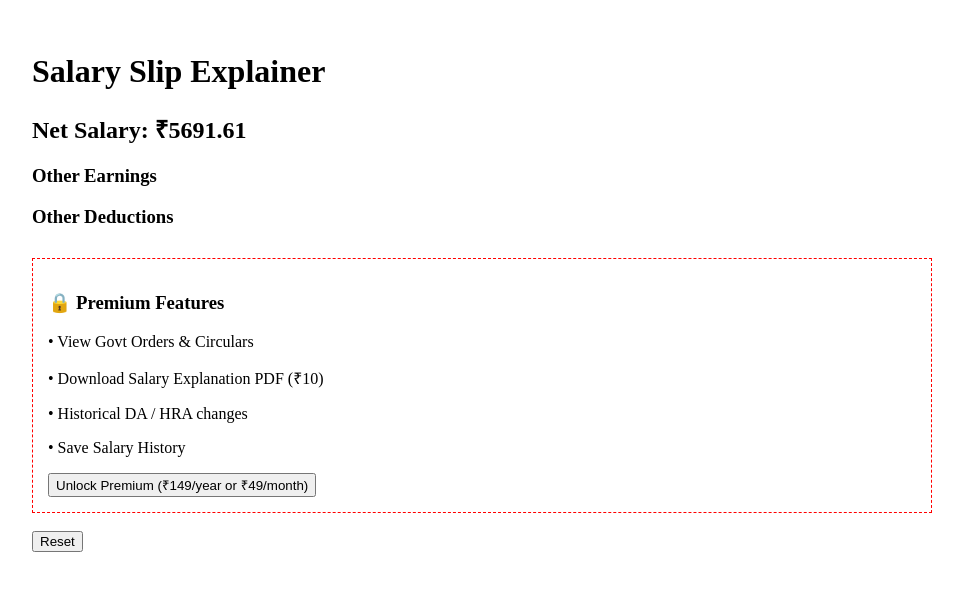
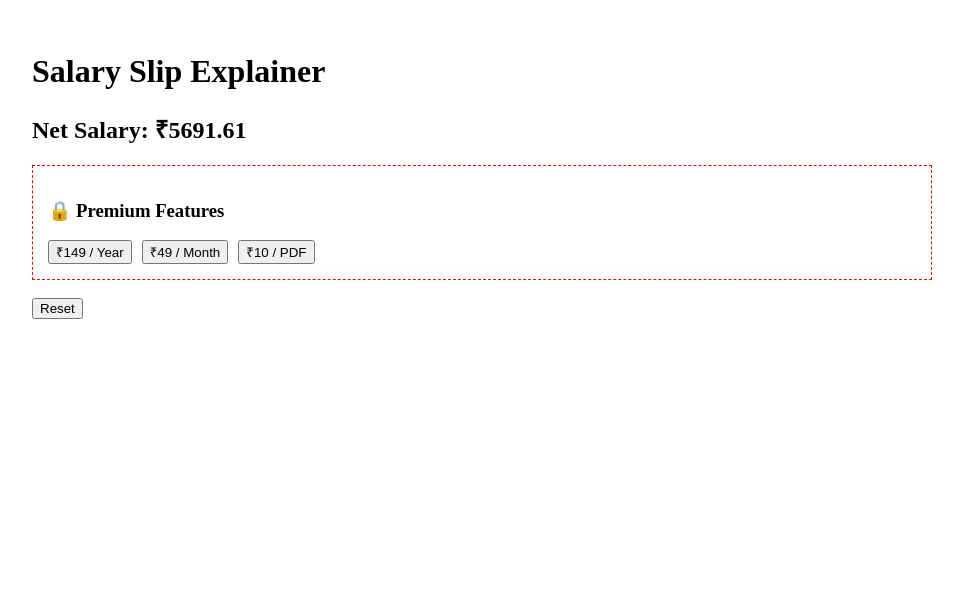
Before and after one commit to salarysamjho/salary-slip-explainer-v1, a Next.js app: page / in a window 1280 px wide. Both pictures are taken after typing "5", "5" into the empty fields and a click on the button "Calculate Salary". Shown: the top 590 px of the page, without its empty margins (158-1121 px from the left). Built offline with nearby package versions, Linux system fonts and the light colour scheme.

Commit message:
Update page.tsx

```diff
--- a/app/page.tsx
+++ b/app/page.tsx
@@ -9,14 +9,20 @@ type ExtraItem = {
 
 type UserPlan = "free" | "monthly" | "annual";
 
+declare global {
+  interface Window {
+    Razorpay: any;
+  }
+}
+
 export default function Home() {
-  // ===== CONSTANTS =====
+  // ================= CONSTANTS =================
   const DA_RATE = 0.58;
   const TA_AMOUNT = 3600;
   const DA_ON_TA_RATE = 0.58;
   const HRA_RATES: Record<string, number> = { X: 0.3, Y: 0.2, Z: 0.1 };
 
-  // ===== STATES =====
+  // ================= STATES =================
   const [basicPay, setBasicPay] = useState<number | "">("");
   const [city, setCity] = useState("X");
   const [npsApplicable, setNpsApplicable] = useState(true);
@@ -26,29 +32,20 @@ export default function Home() {
   const [extraDeductions, setExtraDeductions] = useState<ExtraItem[]>([]);
 
   const [calcDone, setCalcDone] = useState(false);
+  const [userPlan, setUserPlan] = useState<UserPlan>("free");
 
-  // 🔐 PREMIUM STATE (DEFAULT FREE)
-  const [userPlan] = useState<UserPlan>("free");
-
-  // ===== HELPERS =====
+  // ================= HELPERS =================
   const explain = (name: string, type: "earning" | "deduction") => {
     const n = name.toLowerCase();
-    if (n.includes("ltc"))
-      return { en: "Leave Travel Concession for travel.", hi: "यात्रा हेतु अवकाश यात्रा रियायत।" };
-    if (n.includes("bonus"))
-      return { en: "Performance-based bonus.", hi: "प्रदर्शन आधारित बोनस।" };
-    if (n.includes("overtime"))
-      return { en: "Extra duty payment.", hi: "अतिरिक्त कार्य भुगतान।" };
-    if (n.includes("tax") || n === "pt")
-      return { en: "Statutory tax deduction.", hi: "कानूनी कर कटौती।" };
-    if (n.includes("loan"))
-      return { en: "Loan recovery.", hi: "ऋण की कटौती।" };
-    if (n.includes("union"))
-      return { en: "Union subscription fee.", hi: "यूनियन सदस्यता शुल्क।" };
+    if (n.includes("ltc")) return { en: "Leave Travel Concession.", hi: "अवकाश यात्रा रियायत।" };
+    if (n.includes("bonus")) return { en: "Performance bonus.", hi: "प्रदर्शन आधारित बोनस।" };
+    if (n.includes("overtime")) return { en: "Overtime payment.", hi: "अतिरिक्त कार्य भुगतान।" };
+    if (n === "pt" || n.includes("tax")) return { en: "Professional Tax.", hi: "प्रोफेशनल टैक्स।" };
+    if (n.includes("union")) return { en: "Union fee.", hi: "यूनियन शुल्क।" };
 
     return {
-      en: type === "earning" ? "Additional earning declared." : "Additional deduction declared.",
-      hi: type === "earning" ? "घोषित अतिरिक्त आय।" : "घोषित अतिरिक्त कटौती।",
+      en: type === "earning" ? "Additional earning." : "Additional deduction.",
+      hi: type === "earning" ? "अतिरिक्त आय।" : "अतिरिक्त कटौती।",
     };
   };
 
@@ -62,7 +59,41 @@ export default function Home() {
     setCalcDone(false);
   };
 
-  // ===== INPUT SCREEN =====
+  // ================= RAZORPAY =================
+  const loadRazorpay = () =>
+    new Promise<boolean>((resolve) => {
+      const script = document.createElement("script");
+      script.src = "https://checkout.razorpay.com/v1/checkout.js";
+      script.onload = () => resolve(true);
+      script.onerror = () => resolve(false);
+      document.body.appendChild(script);
+    });
+
+  const pay = async (amount: number, plan: UserPlan) => {
+    const loaded = await loadRazorpay();
+    if (!loaded) {
+      alert("Razorpay SDK failed to load");
+      return;
+    }
+
+    const options = {
+      key: "rzp_test_REPLACE_WITH_YOUR_KEY",
+      amount: amount * 100,
+      currency: "INR",
+      name: "Salary Slip Explainer",
+      description: "Premium Access",
+      handler: function () {
+        alert("Payment Successful (Test Mode)");
+        setUserPlan(plan);
+      },
+      theme: { color: "#1976d2" },
+    };
+
+    const rzp = new window.Razorpay(options);
+    rzp.open();
+  };
+
+  // ================= INPUT SCREEN =================
   if (!calcDone) {
     return (
       <div style={{ padding: 24, maxWidth: 900, margin: "auto" }}>
@@ -89,102 +120,44 @@ export default function Home() {
         <input type="number" value={cgeis} onChange={(e) => setCgeis(Number(e.target.value))} />
         <br /><br />
 
-        <h3>Other Earnings (Optional)</h3>
-        {extraEarnings.map((e, i) => (
-          <div key={i}>
-            <input placeholder="Name" value={e.name} onChange={(ev) => {
-              const copy = [...extraEarnings];
-              copy[i].name = ev.target.value;
-              setExtraEarnings(copy);
-            }} />
-            <input type="number" placeholder="Amount" value={e.amount} onChange={(ev) => {
-              const copy = [...extraEarnings];
-              copy[i].amount = Number(ev.target.value);
-              setExtraEarnings(copy);
-            }} />
-          </div>
-        ))}
-        <button onClick={() => setExtraEarnings([...extraEarnings, { name: "", amount: 0 }])}>+ Add Earning</button>
-
-        <h3>Other Deductions (Optional)</h3>
-        {extraDeductions.map((d, i) => (
-          <div key={i}>
-            <input placeholder="Name" value={d.name} onChange={(ev) => {
-              const copy = [...extraDeductions];
-              copy[i].name = ev.target.value;
-              setExtraDeductions(copy);
-            }} />
-            <input type="number" placeholder="Amount" value={d.amount} onChange={(ev) => {
-              const copy = [...extraDeductions];
-              copy[i].amount = Number(ev.target.value);
-              setExtraDeductions(copy);
-            }} />
-          </div>
-        ))}
-        <button onClick={() => setExtraDeductions([...extraDeductions, { name: "", amount: 0 }])}>+ Add Deduction</button>
-
-        <br /><br />
         <button onClick={() => setCalcDone(true)}>Calculate Salary</button>
       </div>
     );
   }
 
-  // ===== CALCULATION =====
+  // ================= CALCULATION =================
   const bp = Number(basicPay);
   const da = bp * DA_RATE;
   const hra = bp * HRA_RATES[city];
   const daOnTA = TA_AMOUNT * DA_ON_TA_RATE;
   const nps = npsApplicable ? (bp + da) * 0.1 : 0;
 
-  const earningsTotal =
-    bp + da + hra + TA_AMOUNT + daOnTA + extraEarnings.reduce((a, b) => a + b.amount, 0);
-
-  const deductionsTotal =
-    nps + Number(cgeis || 0) + extraDeductions.reduce((a, b) => a + b.amount, 0);
-
+  const earningsTotal = bp + da + hra + TA_AMOUNT + daOnTA;
+  const deductionsTotal = nps + Number(cgeis || 0);
   const netSalary = earningsTotal - deductionsTotal;
 
-  // ===== RESULT SCREEN =====
+  // ================= RESULT SCREEN =================
   return (
     <div style={{ padding: 24, maxWidth: 900, margin: "auto" }}>
       <h1>Salary Slip Explainer</h1>
       <h2>Net Salary: ₹{netSalary.toFixed(2)}</h2>
 
-      <h3>Other Earnings</h3>
-      {extraEarnings.map((e, i) => {
-        const exp = explain(e.name, "earning");
-        return (
-          <div key={i}>
-            <b>{e.name}: ₹{e.amount}</b>
-            <p>{exp.en}</p>
-            <p>{exp.hi}</p>
-          </div>
-        );
-      })}
-
-      <h3>Other Deductions</h3>
-      {extraDeductions.map((d, i) => {
-        const exp = explain(d.name, "deduction");
-        return (
-          <div key={i}>
-            <b>{d.name}: ₹{d.amount}</b>
-            <p>{exp.en}</p>
-            <p>{exp.hi}</p>
-          </div>
-        );
-      })}
-
-      {/* 🔒 PREMIUM PLACEHOLDERS */}
-      <div style={{ marginTop: 30, padding: 15, border: "1px dashed red" }}>
+      <div style={{ border: "1px dashed red", padding: 15, marginTop: 20 }}>
         <h3>🔒 Premium Features</h3>
-        <p>• View Govt Orders & Circulars</p>
-        <p>• Download Salary Explanation PDF (₹10)</p>
-        <p>• Historical DA / HRA changes</p>
-        <p>• Save Salary History</p>
 
         {userPlan === "free" && (
-          <button>Unlock Premium (₹149/year or ₹49/month)</button>
+          <>
+            <button onClick={() => pay(149, "annual")}>₹149 / Year</button>
+            <button onClick={() => pay(49, "monthly")} style={{ marginLeft: 10 }}>
+              ₹49 / Month
+            </button>
+            <button onClick={() => pay(10, "free")} style={{ marginLeft: 10 }}>
+              ₹10 / PDF
+            </button>
+          </>
         )}
+
+        {userPlan !== "free" && <p>✅ Premium Unlocked</p>}
       </div>
 
       <br />
```
